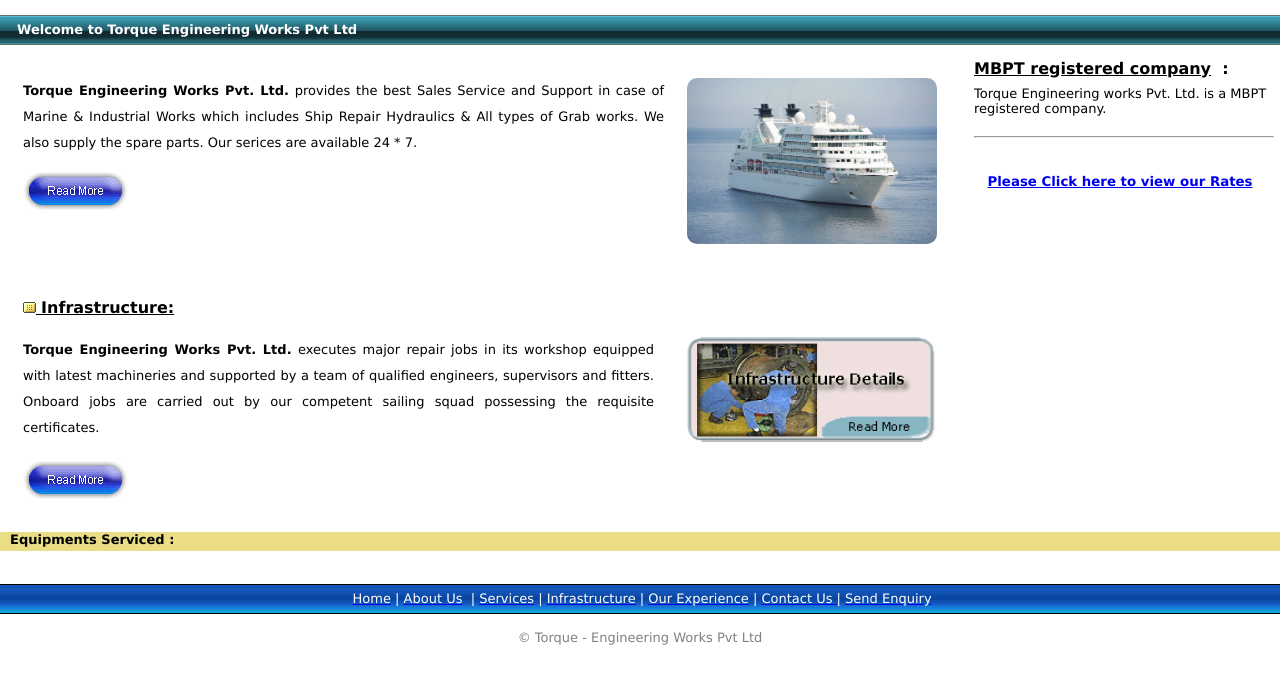
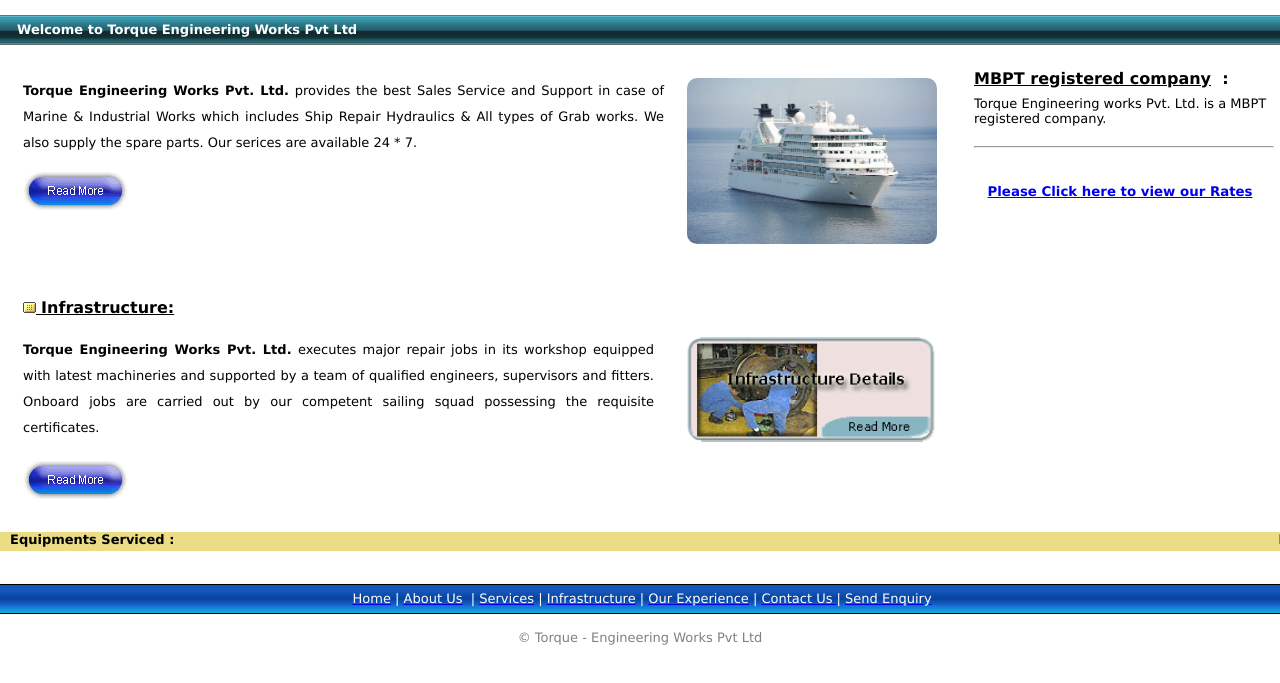
Before and after one commit to anku-js/torqueEng, a plain HTML site: page index.html in a window 1280 px wide. Shown: the part 105-788 px from the top of the page. Drawn offline with Linux system fonts and the light colour scheme.

Commit message:
modified homepage

```diff
--- a/index.html
+++ b/index.html
@@ -158,7 +158,7 @@
                         <td width="25%" align="center" valign="top" style="padding: 10px">
                           <table border="0" cellpadding="4" cellspacing="4" style="border-collapse: collapse" bordercolor="#111111" width="100%" id="AutoNumber10">
                             <tr>
-                              <td width="100%"><b><font face="Verdana" size="3"><u>MBPT registered company</u>&nbsp;
+                              <td width="100%"><b><font face="Verdana" size="3" style="display: block; margin-top: 10px;"><u>MBPT registered company</u>&nbsp;
                                 : </font></b>
                               </td>
                             </tr>
```
